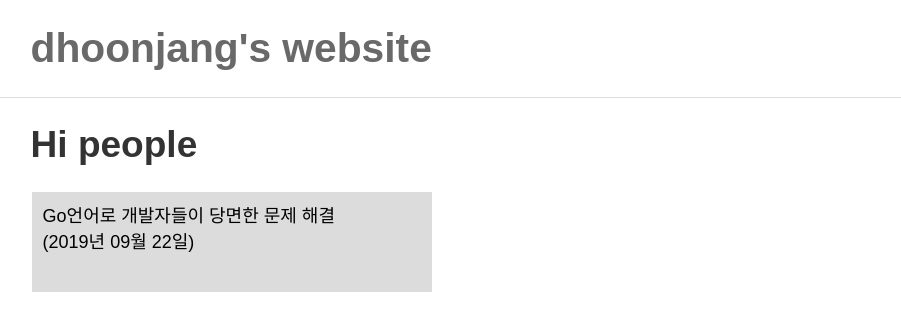
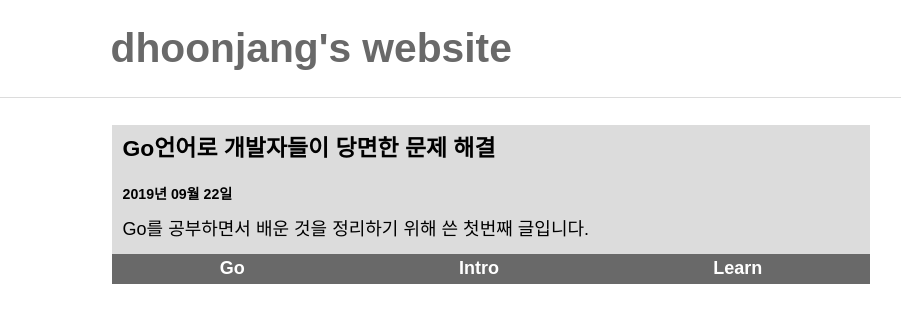
Before and after one commit to dhoonjang/mysite, a Gatsby site: page / in a window 1280 px wide. Shown: the whole page, without its empty margins (149-1050 px from the left). Built offline with nearby package versions, Linux system fonts and the light colour scheme; Gatsby itself is replaced by a stand-in of ours; a web font is replaced by a local one.

Commit message:
fix index page

```diff
--- a/gatsby-config.js
+++ b/gatsby-config.js
@@ -21,7 +21,12 @@ module.exports = {
         path: `${__dirname}/src/posts`,
       },
     },
-    `gatsby-transformer-remark`,
+    {
+      resolve: `gatsby-transformer-remark`,
+      options: {
+        commonmark: true,
+      },
+    },
     `gatsby-transformer-sharp`,
     `gatsby-plugin-sharp`,
     {
--- a/src/components/header.js
+++ b/src/components/header.js
@@ -7,7 +7,7 @@ const Header = ({ siteTitle }) => (
     <div
       style={{
         margin: `0 auto`,
-        maxWidth: 960,
+        maxWidth: 800,
         padding: `1.45rem 1.0875rem`,
       }}
     >
--- a/src/components/layout.js
+++ b/src/components/layout.js
@@ -29,7 +29,7 @@ const Layout = ({ children }) => {
       <div
         style={{
           margin: `0 auto`,
-          maxWidth: 960,
+          maxWidth: 800,
           padding: `0px 1.0875rem 1.45rem`,
           paddingTop: 0,
         }}
--- a/src/components/layout.scss
+++ b/src/components/layout.scss
@@ -306,7 +306,7 @@ h5 {
   padding-left: 0;
   padding-right: 0;
   padding-top: 0;
-  margin-bottom: 1.45rem;
+  margin-bottom: 0.75rem;
   color: inherit;
   font-family: "silgothic", Arial, Helvetica, sans-serif;
   font-weight: bold;
@@ -322,7 +322,7 @@ h6 {
   padding-left: 0;
   padding-right: 0;
   padding-top: 0;
-  margin-bottom: 1.45rem;
+  margin-bottom: 0.05rem;
   color: inherit;
   font-family: "silgothic", Arial, Helvetica, sans-serif;
   font-weight: bold;
--- a/src/components/postpreview.js
+++ b/src/components/postpreview.js
@@ -1,11 +1,21 @@
 import React from "react"
 import { Link } from "gatsby"
+import "./postpreview.scss"
+
 const PostPreview = ({ post }) => (
-  <div className="PostPreview">
+  <div>
     <Link to={post.frontmatter.path} className="PostLink">
-      {post.frontmatter.title}
-      <br />({post.frontmatter.date})
+      <div className="PostPreview">
+        <h3>{post.frontmatter.title}</h3>
+        <h5>{post.frontmatter.date}</h5>
+        {post.frontmatter.description}
+      </div>
     </Link>
+    <div className="tags">
+      <b>Go</b>
+      <b>Intro</b>
+      <b>Learn</b>
+    </div>
   </div>
 )
 export default PostPreview
--- /dev/null
+++ b/src/components/postpreview.scss
@@ -0,0 +1,22 @@
+.PostPreview {
+  padding: 10px;
+  background-color: gainsboro;
+  border: 1px solid gainsboro;
+  &:hover {
+    background-color: white;
+  }
+}
+
+.PostLink {
+  color: black;
+  text-decoration: none;
+}
+
+.tags {
+  display: flex;
+  justify-content: space-around;
+  color: white;
+  border: 1px solid dimgray;
+  background-color: dimgray;
+  height: 30px;
+}
--- a/src/pages/index.js
+++ b/src/pages/index.js
@@ -18,7 +18,6 @@ const IndexPage = ({
   return (
     <Layout>
       <SEO title="Home" />
-      <h1>Hi people</h1>
       <div className="PostGrid">{Posts}</div>
     </Layout>
   )
@@ -37,6 +36,7 @@ export const pageQuery = graphql`
             date(formatString: "YYYY년 MM월 DD일")
             path
             title
+            description
           }
         }
       }
--- a/src/pages/index.scss
+++ b/src/pages/index.scss
@@ -1,20 +1,6 @@
 .PostGrid {
   display: grid;
-  grid-template-columns: repeat(3, minmax(max-content, 400px));
-  grid-gap: 5px;
+  grid-template-columns: repeat(2, minmax(1fr, max-content));
+  grid-gap: 1rem;
   border: 1px solid white;
-  .PostPreview {
-    padding: 10px;
-    height: 100px;
-    background-color: gainsboro;
-    border: 1px solid gainsboro;
-    color: white;
-    &:hover {
-      background-color: white;
-    }
-    .PostLink {
-      color: black;
-      text-decoration: none;
-    }
-  }
 }
--- a/src/posts/20190922.md
+++ b/src/posts/20190922.md
@@ -1,7 +1,8 @@
 ---
-path: "/posts/test"
+path: "/posts/go_1"
 date: "2019-09-22"
 title: "Go언어로 개발자들이 당면한 문제 해결"
+description: "Go를 공부하면서 배운 것을 정리하기 위해 쓴 첫번째 글입니다."
 ---
 
 ##1. 개발 속도
@@ -25,7 +26,7 @@ title: "Go언어로 개발자들이 당면한 문제 해결"
 ##3. 타입 시스템
 
 1.  Go는 계층구조가 없는 유연한 타입 시스템을 제공하기 때문에 리팩토링에 대한 부담을 최소화하면서 코드를 재사용할 수 있다.
-2.  Go는 상속대신 합성 디자인 패턴(타입들을 좀 더 큰 타입에 임베드하여 상대적으로 작은 크기의 타입을 정의)을 사용하여 타입을 정의한다.
+2.  Go는 상속대신 합성 디자인 패턴(타입들을 좀 더 큰 타입에 embed하여 상대적으로 작은 크기의 타입을 정의)을 사용하여 타입을 정의한다.
 3.  인터페이스는 타입의 동작을 표현하기 위해 사용하며 인터페이스를 구현할 때 선언할 필요가 없다.(덕 타이핑)
 
 ---
```
Also changed, not shown: src/templates/post-template.js (+7 -2 lines), src/templates/post-template.scss (added, +12 -0 lines).
